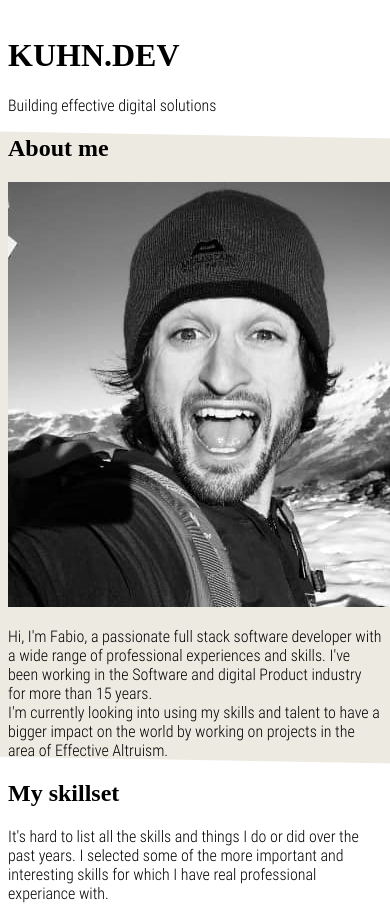
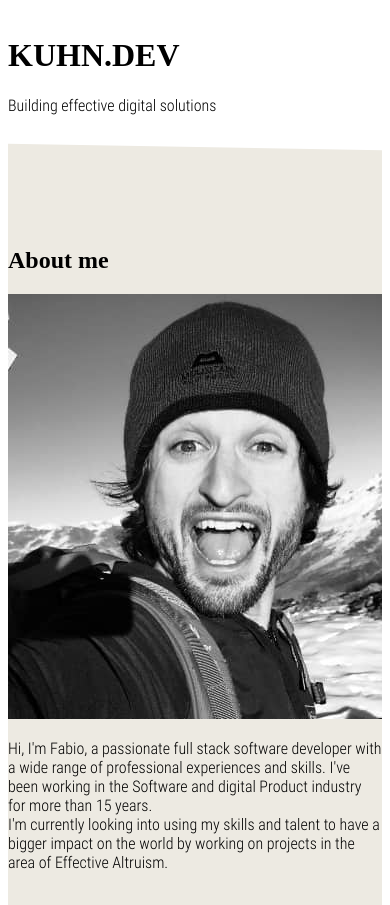
Before and after one commit to rasoolsomji/kuhn_dev, a Next.js app: page / in a window 390 px wide. Shown: the part 1020-1925 px from the top of the page. Built offline with nearby package versions, Linux system fonts and the light colour scheme.

Commit message:
Improve responsiveness

```diff
--- a/components/section.js
+++ b/components/section.js
@@ -1,5 +1,5 @@
 export default function Section({className, title, subtitle, children}) {
-  const classes = ` w-full py-14 px-16 ${className}`
+  const classes = ` w-full py-14 px-6 md:px-16 ${className}`
   return (
     <section className={classes}>
       <div className='container max-w-5xl'>
--- a/components/work.js
+++ b/components/work.js
@@ -21,7 +21,7 @@ export default function Work(props) {
             <span class="font-body font-light font-bold text-green-dark block">{props.date}</span>
             <span class="font-header font-bold text-xl text-primary uppercase block pt-2">{props.title}</span>
             <div class="pt-2">
-              <span class="font-body font-light text-black block">{props.children}</span>
+              <span class="text-left font-body font-light text-black block">{props.children}</span>
             </div>
           </div>
         </div>
--- a/styles/styles.css
+++ b/styles/styles.css
@@ -30,16 +30,12 @@ p {
   @apply font-body font-light;
 }
 
-body {
-  overflow-x: hidden;
-}
-
 .bg-grey-light-rotated-left {
-  @apply relative;
+  @apply relative overflow-hidden py-24;
 }
 .bg-grey-light-rotated-left:after{
   content: '';
-  @apply bg-grey-light top-0 bottom-0 absolute;
+  @apply bg-grey-light top-4 bottom-4 absolute;
   z-index: -1;
   width: 200%;
   left:  -50%;
@@ -47,11 +43,11 @@ body {
 }
 
 .bg-grey-light-rotated-right {
-  @apply relative;
+  @apply relative overflow-hidden py-24;
 }
 .bg-grey-light-rotated-right:after{
   content: '';
-  @apply bg-grey-light top-0 bottom-0 absolute;
+  @apply bg-grey-light top-4 bottom-4 absolute;
   z-index: -1;
   width: 200%;
   left:  -50%;
```
